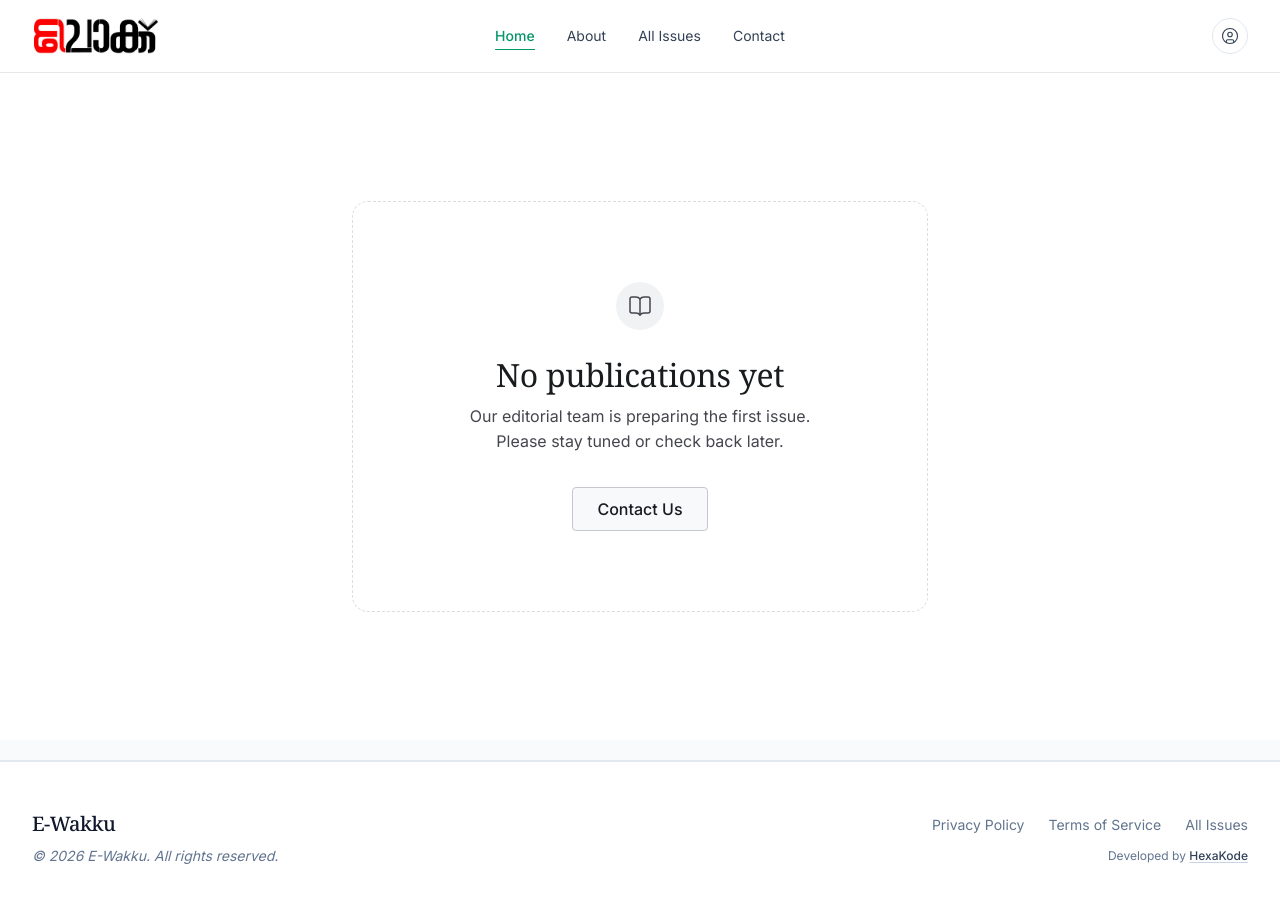
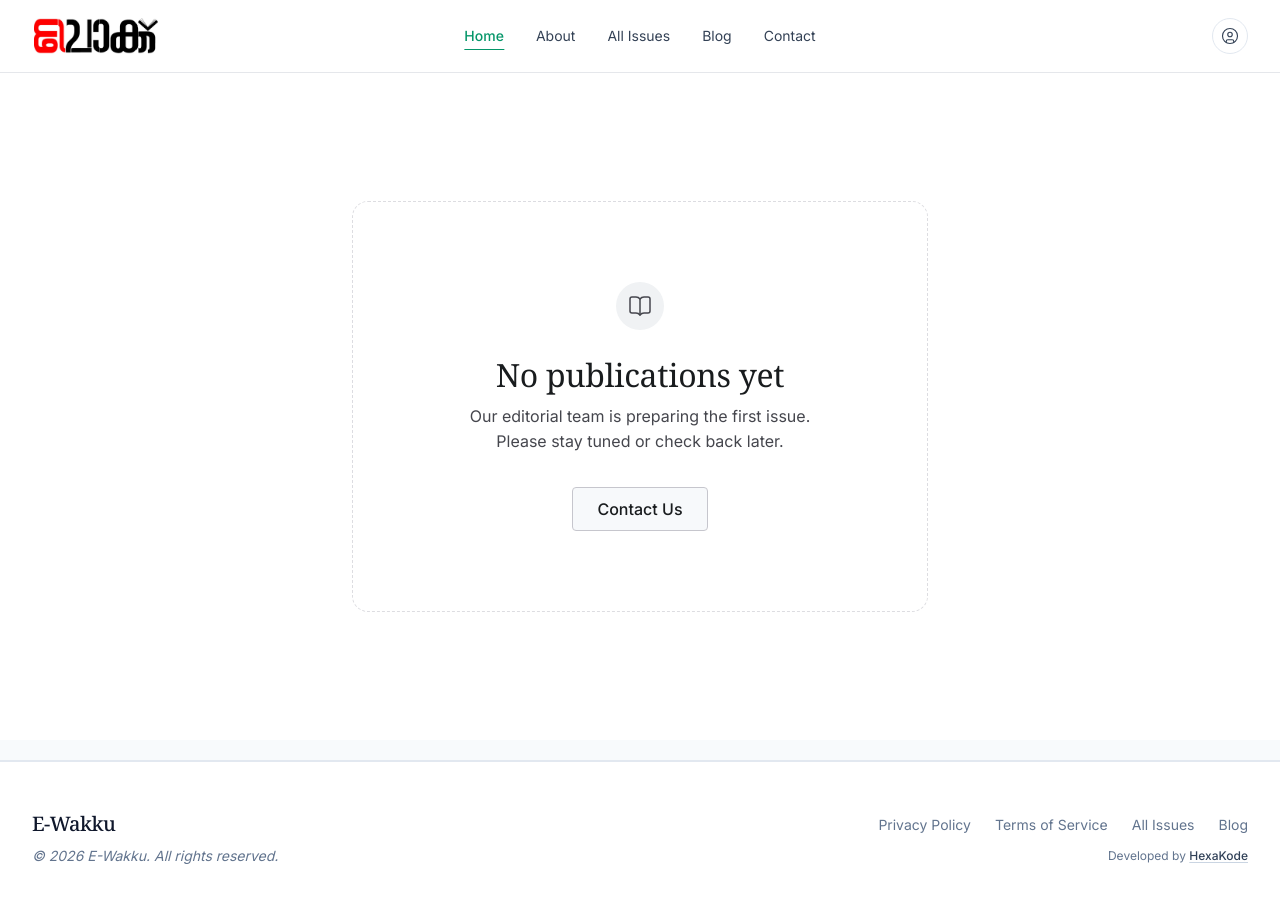
Before and after one commit to evakku/e-wakku, a Next.js app: page / in a window 1280 px wide. Shown: the top 902 px of the page. Built offline with nearby package versions, Linux system fonts and the light colour scheme; no server answers; the database is empty.

Commit message:
feat: add external blog link to navigation and footer components

```diff
--- a/components/footer/FooterLinks.tsx
+++ b/components/footer/FooterLinks.tsx
@@ -63,8 +63,31 @@ export default function FooterLinks({
           role="list"
           className="flex flex-wrap gap-x-6 gap-y-2 md:justify-end"
         >
-          {links.map((link) => (
+          {links.map((link) => {
+            const isExternal = Boolean(
+              link.external ||
+              link.href.startsWith("http://") ||
+              link.href.startsWith("https://")
+            );
+
+            return (
               <motion.li key={link.href} variants={itemVariants} role="none">
+                {isExternal ? (
+                  <a
+                    href={link.href}
+                    target="_blank"
+                    rel="noopener noreferrer"
+                    className={[
+                      "font-sans text-sm text-slate-500",
+                      "transition-colors duration-300 ease-in-out",
+                      "hover:text-[#059669]",
+                      "outline-none focus-visible:ring-2 focus-visible:ring-[#059669]",
+                      "focus-visible:ring-offset-2 rounded-sm",
+                    ].join(" ")}
+                  >
+                    {link.label}
+                  </a>
+                ) : (
                   <Link
                     href={link.href}
                     className={[
@@ -77,8 +100,10 @@ export default function FooterLinks({
                   >
                     {link.label}
                   </Link>
+                )}
               </motion.li>
-          ))}
+            );
+          })}
         </ul>
       </motion.nav>
 
--- a/components/footer/types.ts
+++ b/components/footer/types.ts
@@ -6,6 +6,7 @@ import type { ReactNode } from "react";
 export interface FooterLink {
   label: string;
   href: string;
+  external?: boolean;
 }
 
 /**
--- a/components/layout/SiteFooter.tsx
+++ b/components/layout/SiteFooter.tsx
@@ -2,6 +2,8 @@
 
 import Footer from "@/components/footer/Footer";
 import type { ReactNode } from "react";
+import { EXTERNAL_BLOG_URL } from "@/lib/constants/navigation";
+import type { FooterLink } from "@/components/footer/types";
 
 /**
  * SiteFooter
@@ -11,10 +13,11 @@ import type { ReactNode } from "react";
  * leave components/footer/ untouched.
  */
 
-const FOOTER_LINKS = [
+const FOOTER_LINKS: readonly FooterLink[] = [
   { label: "Privacy Policy", href: "/privacy" },
   { label: "Terms of Service", href: "/terms" },
   { label: "All Issues", href: "/allIssues" },
+  { label: "Blog", href: EXTERNAL_BLOG_URL, external: true },
 ] as const;
 
 const CURRENT_YEAR = new Date().getFullYear();
--- a/components/layout/SiteNavbar.tsx
+++ b/components/layout/SiteNavbar.tsx
@@ -8,6 +8,8 @@ import { UserCircle } from "lucide-react";
 import logo from "@/src/assets/logo.png";
 import { Suspense } from "react";
 import { useNavigationLoading } from "@/components/navigation/NavigationLoadingContext";
+import { EXTERNAL_BLOG_URL } from "@/lib/constants/navigation";
+import type { NavLink } from "@/components/navbar/types";
 
 /**
  * SiteNavbar
@@ -21,10 +23,11 @@ import { useNavigationLoading } from "@/components/navigation/NavigationLoadingC
  * client-side routing dependency to just this file.
  */
 
-const NAV_LINKS = [
+const NAV_LINKS: readonly NavLink[] = [
   { label: "Home", href: "/" },
   { label: "About", href: "/about" },
   { label: "All Issues", href: "/allIssues" },
+  { label: "Blog", href: EXTERNAL_BLOG_URL, external: true },
   { label: "Contact", href: "/contact" },
 ] as const;
 
--- a/components/navbar/MobileMenu.tsx
+++ b/components/navbar/MobileMenu.tsx
@@ -80,8 +80,13 @@ export default function MobileMenu({
         >
           <ul role="list" className="flex flex-col px-4 py-3 gap-0.5">
             {links.map((link) => {
-              const isActive = currentPath === link.href;
-              const isPending = isHrefPending(link.href);
+              const isExternal = Boolean(
+                link.external ||
+                link.href.startsWith("http://") ||
+                link.href.startsWith("https://")
+              );
+              const isActive = !isExternal && currentPath === link.href;
+              const isPending = !isExternal && isHrefPending(link.href);
 
               return (
                 <motion.li
@@ -89,6 +94,31 @@ export default function MobileMenu({
                   variants={itemVariants}
                   role="none"
                 >
+                  {isExternal ? (
+                    <a
+                      href={link.href}
+                      target="_blank"
+                      rel="noopener noreferrer"
+                      onClick={onClose}
+                      className={[
+                        "flex items-center justify-between w-full px-3 py-3",
+                        "text-sm font-normal rounded-md",
+                        "transition-colors duration-200 ease-in-out",
+                        "outline-none focus-visible:ring-2 focus-visible:ring-[#059669]",
+                        "focus-visible:ring-inset",
+                        "text-[#334155] hover:text-[#059669] hover:bg-[#F8FAFC]",
+                      ].join(" ")}
+                    >
+                      <div className="flex items-center">
+                        {/* Dot spacer matching inactive state */}
+                        <span
+                          aria-hidden="true"
+                          className="inline-block w-1.5 h-1.5 mr-2.5 shrink-0 rounded-full bg-transparent"
+                        />
+                        <span>{link.label}</span>
+                      </div>
+                    </a>
+                  ) : (
                     <Link
                       href={link.href}
                       onClick={(e) => {
@@ -145,6 +175,7 @@ export default function MobileMenu({
                         </span>
                       )}
                     </Link>
+                  )}
                 </motion.li>
               );
             })}
--- a/components/navbar/NavItem.tsx
+++ b/components/navbar/NavItem.tsx
@@ -20,11 +20,42 @@ import Spinner from "@/components/ui/spinner";
 export default function NavItem({
   label,
   href,
+  external,
   isActive,
   onClick,
 }: NavItemProps) {
   const { isHrefPending, handleLinkClick } = useNavigationLoading();
-  const isPending = isHrefPending(href);
+  const isExternal = Boolean(external || href.startsWith("http://") || href.startsWith("https://"));
+  const isPending = !isExternal && isHrefPending(href);
+
+  if (isExternal) {
+    return (
+      <a
+        href={href}
+        target="_blank"
+        rel="noopener noreferrer"
+        onClick={onClick}
+        className={[
+          "relative inline-flex flex-col items-center py-1",
+          "text-sm font-normal text-[#334155] hover:text-[#059669]",
+          "transition-colors duration-300 ease-in-out",
+          "outline-none focus-visible:ring-2 focus-visible:ring-[#059669]",
+          "focus-visible:ring-offset-2 rounded-sm",
+        ].join(" ")}
+      >
+        <span className="relative">{label}</span>
+
+        {/* Hover underline */}
+        <motion.span
+          aria-hidden="true"
+          className="absolute bottom-0 left-0 right-0 h-px bg-[#059669] origin-left pointer-events-none"
+          initial={{ scaleX: 0 }}
+          whileHover={{ scaleX: 1 }}
+          transition={{ duration: 0.25, ease: [0.4, 0, 0.2, 1] as [number, number, number, number] }}
+        />
+      </a>
+    );
+  }
 
   return (
     <Link
--- a/components/navbar/Navbar.tsx
+++ b/components/navbar/Navbar.tsx
@@ -92,7 +92,8 @@ export default function Navbar({
                   <NavItem
                     label={link.label}
                     href={link.href}
-                    isActive={currentPath === link.href}
+                    external={link.external}
+                    isActive={!link.external && currentPath === link.href}
                   />
                 </li>
               ))}
--- a/components/navbar/types.ts
+++ b/components/navbar/types.ts
@@ -8,6 +8,8 @@ export interface NavLink {
   label: string;
   /** href the link navigates to */
   href: string;
+  /** Whether this link points to an external site (opens in a new tab) */
+  external?: boolean;
 }
 
 /**
--- /dev/null
+++ b/lib/constants/navigation.ts
@@ -0,0 +1,7 @@
+/**
+ * Navigation Constants
+ *
+ * Centralized navigation destinations and external endpoints for E-Wakku.
+ */
+
+export const EXTERNAL_BLOG_URL = "https://evakku.wordpress.com/";
```
Lines whose indentation alone changed are shown as unchanged.
